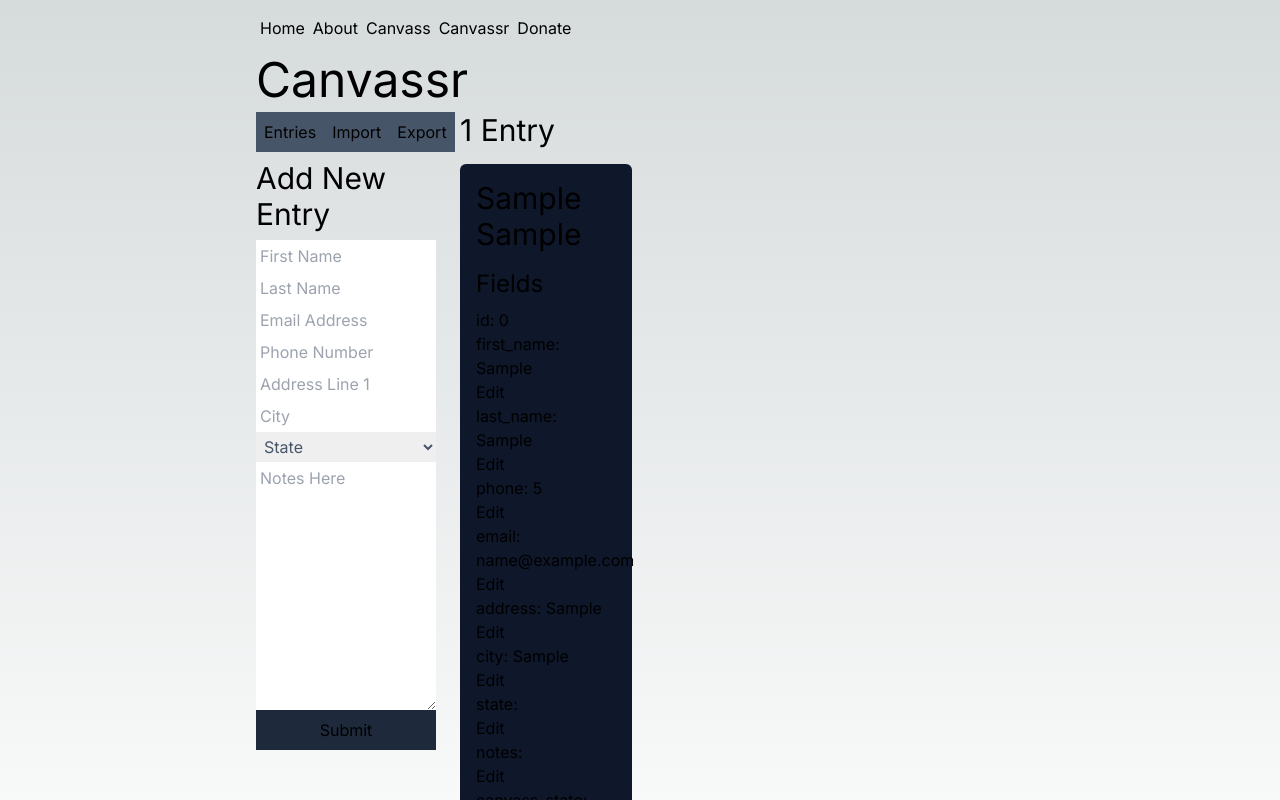
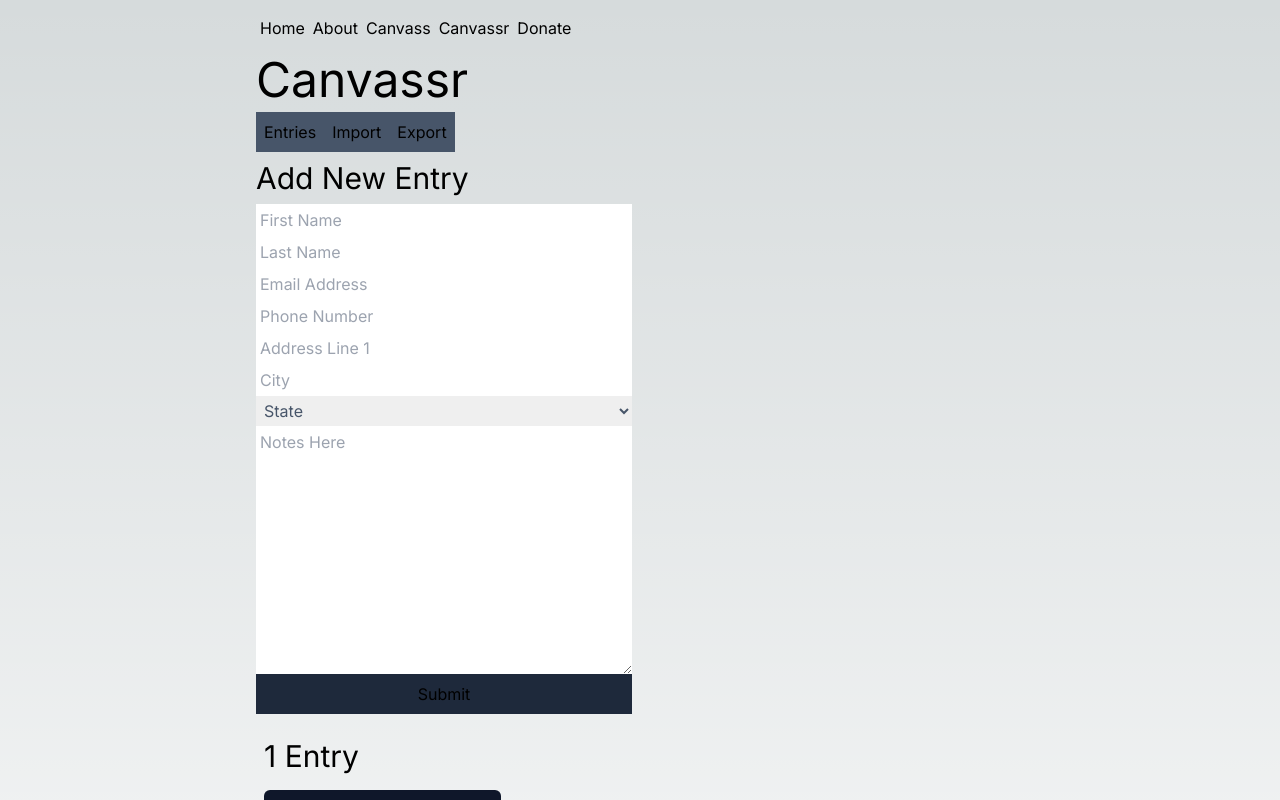
Before and after one commit to Richmond-Creative-Agency/fieldagent, a Next.js app: page /tool/canvassr in a window 1280 px wide. Both pictures are taken after typing "Sample", "Sample", "name@example.com", "5", "Sample", "Sample" into the empty fields and a click on the button "Submit". Shown: the top 800 px of the page. Built offline with nearby package versions, Linux system fonts and the light colour scheme.

Commit message:
fix: restyle the content entries a little

```diff
--- a/src/app/tool/canvassr/CanvassrEntry.jsx
+++ b/src/app/tool/canvassr/CanvassrEntry.jsx
@@ -5,7 +5,7 @@ import { Suspense, useRef, useState } from 'react';
 function Field({ entry, field, setCanvassList }) {
   const [isEditing, setIsEditing] = useState(false);
 
-  let elementClasses = 'text-slate-600';
+  let elementClasses = 'text-slate-600 p-2';
   let inputRef = useRef(entry[field]);
 
   function handleEdit() {
@@ -34,16 +34,18 @@ function Field({ entry, field, setCanvassList }) {
   }
   return (
     <>
-      <p>
+      <p className="md:flex gap-4 justify-between">
         {field}: {entry[field]}
+        {element && !isEditing && <button onClick={handleEdit}>Edit</button>}
       </p>
       {isEditing && (
         <>
           {element}
-          <button onClick={handleSubmit}>Submit</button>
+          <button className="bg-slate-800 p-2" onClick={handleSubmit}>
+            Submit
+          </button>
         </>
       )}
-      {element && !isEditing && <button onClick={handleEdit}>Edit</button>}
     </>
   );
 }
@@ -51,13 +53,13 @@ function Field({ entry, field, setCanvassList }) {
 export default function CanvassrEntry({ entry, index, setCanvassList }) {
   const { first_name, last_name, canvass_state = null } = entry;
 
-  let classes = 'p-4 my-2 col-span-3 rounded-md bg-slate-900';
+  let classes = 'p-4 my-2 md:col-span-4 lg:col-span-3 rounded-md bg-slate-900';
 
   if (canvass_state === 'canvassed') {
-    classes = 'p-4 my-2 col-span-3 rounded-md bg-green-900';
+    classes = 'p-4 my-2 md:col-span-4 lg:col-span-3 rounded-md bg-green-900';
   }
   if (canvass_state === 'rejected') {
-    classes = 'p-4 my-2 col-span-3 rounded-md bg-red-900';
+    classes = 'p-4 my-2 md:col-span-4 lg:col-span-3 rounded-md bg-red-900';
   }
 
   function canvassContact() {
--- a/src/app/tool/canvassr/Tabs.jsx
+++ b/src/app/tool/canvassr/Tabs.jsx
@@ -15,7 +15,7 @@ export default function Tabs({ children, ...props }) {
 
   return (
     <Suspense fallback={<p>Loading Tabs</p>}>
-      <div className="col-span-12 md:col-span-3 w-full">
+      <div className="col-span-12 md:col-span-6 lg:col-span-3 w-full">
         <menu className="flex space-between">
           {tabs.map((tab, index) => {
             return (
```
